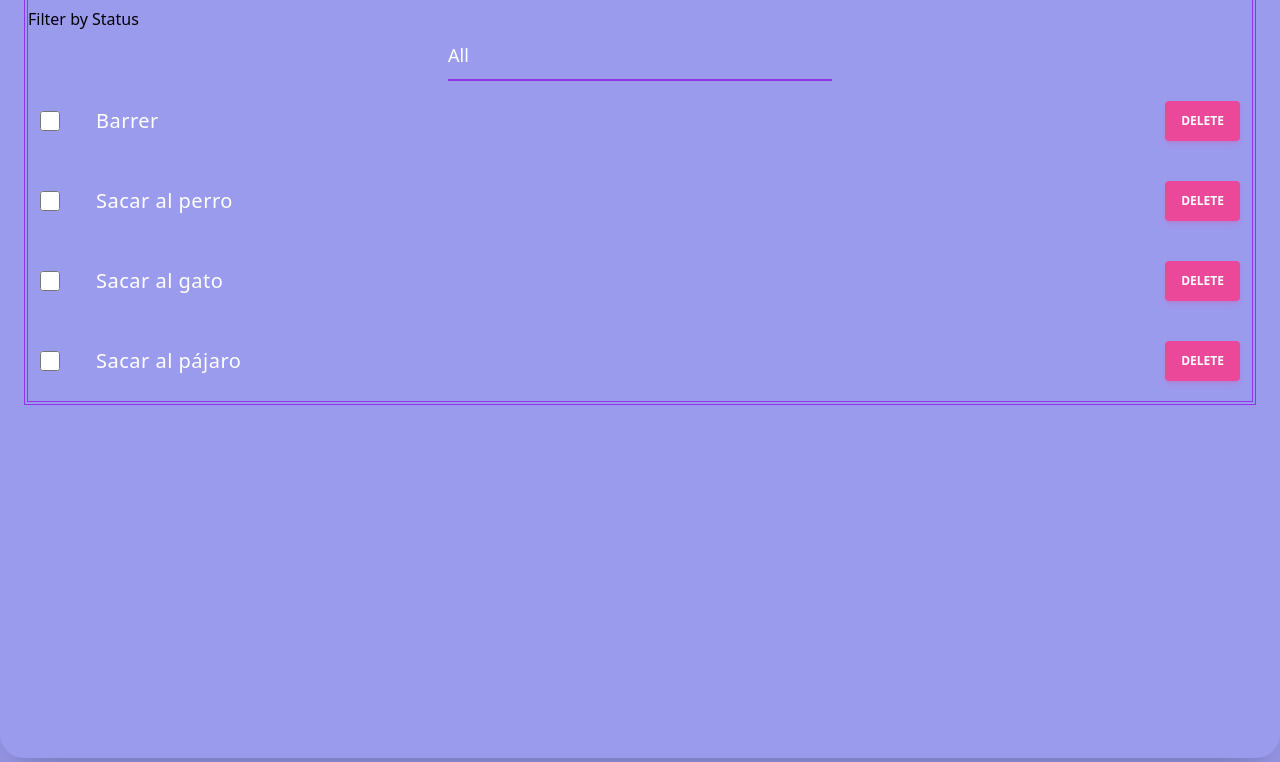
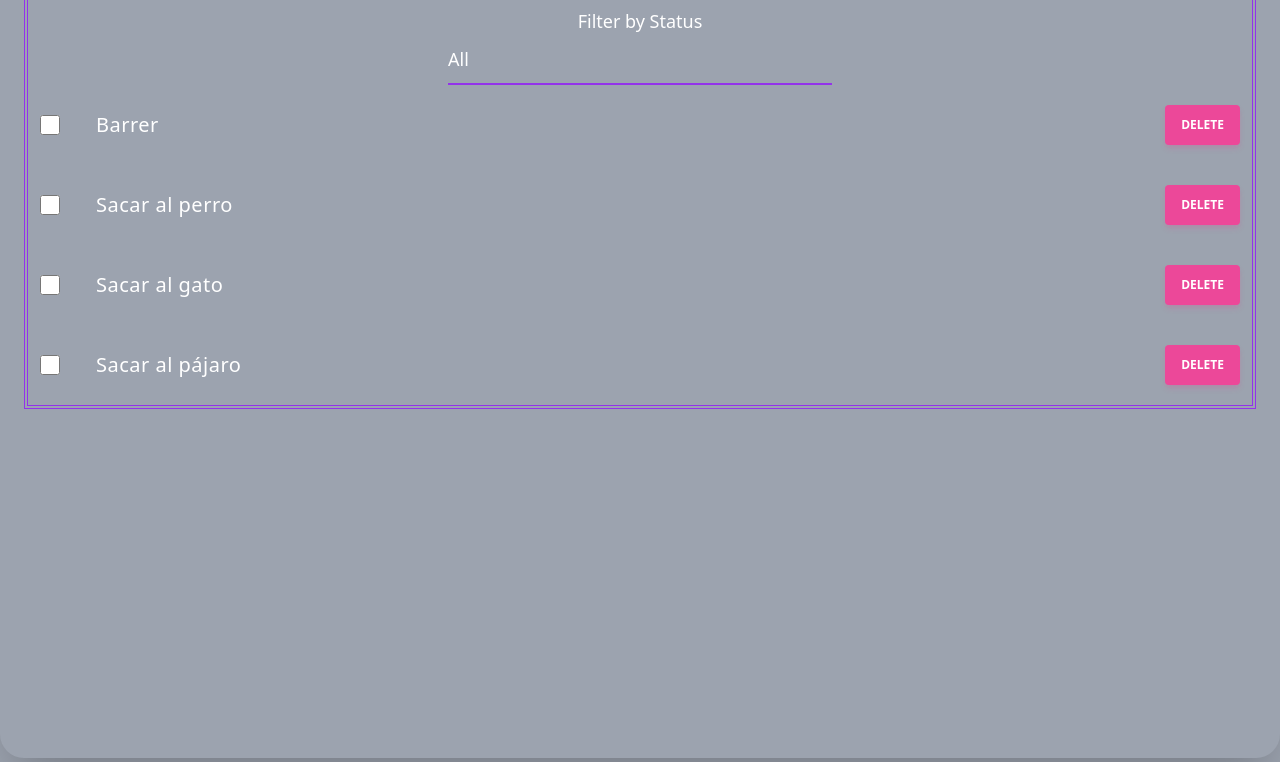
Before and after one commit to KataGut/todo-app, a website built with Vite: page index.html in a window 1280 px wide. Shown: the part 570-1332 px from the top of the page. Built offline with nearby package versions, Linux system fonts and the light colour scheme.

Commit message:
styling filter label and bg color

```diff
--- a/index.html
+++ b/index.html
@@ -8,7 +8,7 @@
     <title>Todo App</title>
   </head>
   <body
-    class="max-w-[1280px] h-[1200px] mt-[10%] mx-auto my-1 shadow-2xl p-6 rounded-3xl bg-[#9b9bee]"
+    class="max-w-[1280px] h-[1200px] mt-[10%] mx-auto my-1 shadow-2xl p-6 rounded-3xl bg-gray-400"
   >
     <header class="mb-10 p-10 border-double border-4 border-purple-600">
       <h1 class="text-[52px] font-bold text-center text-[#3a3a8d]">TODO APP</h1>
@@ -44,7 +44,9 @@
       <h4 class="text-[#3a3a8d] font-bold p-5 text-center text-[40px]">
         Your Tasks
       </h4>
-      <label>Filter by Status</label>
+      <label class="flex justify-center text-center text-lg text-white"
+        >Filter by Status</label
+      >
       <select
         class="form-control max-w-sm mx-auto block py-2.5 px-0 w-full text-lg text-white bg-transparent border-0 border-b-2 border-purple-600 appearance-none dark:text-gray-400 dark:border-gray-700 focus:outline-none focus:ring-0 focus:border-gray-200 peer"
         name="status-filter"
```
